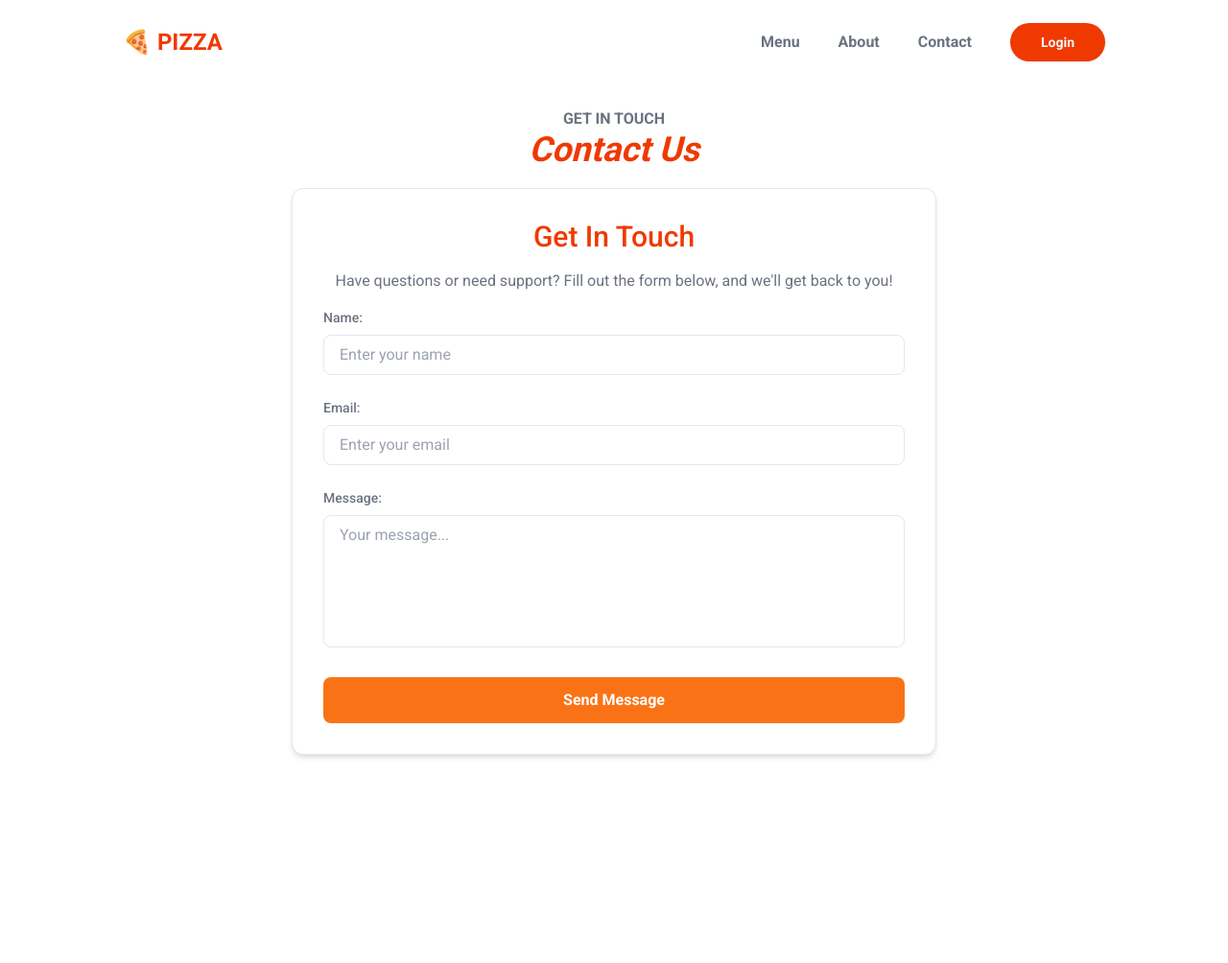
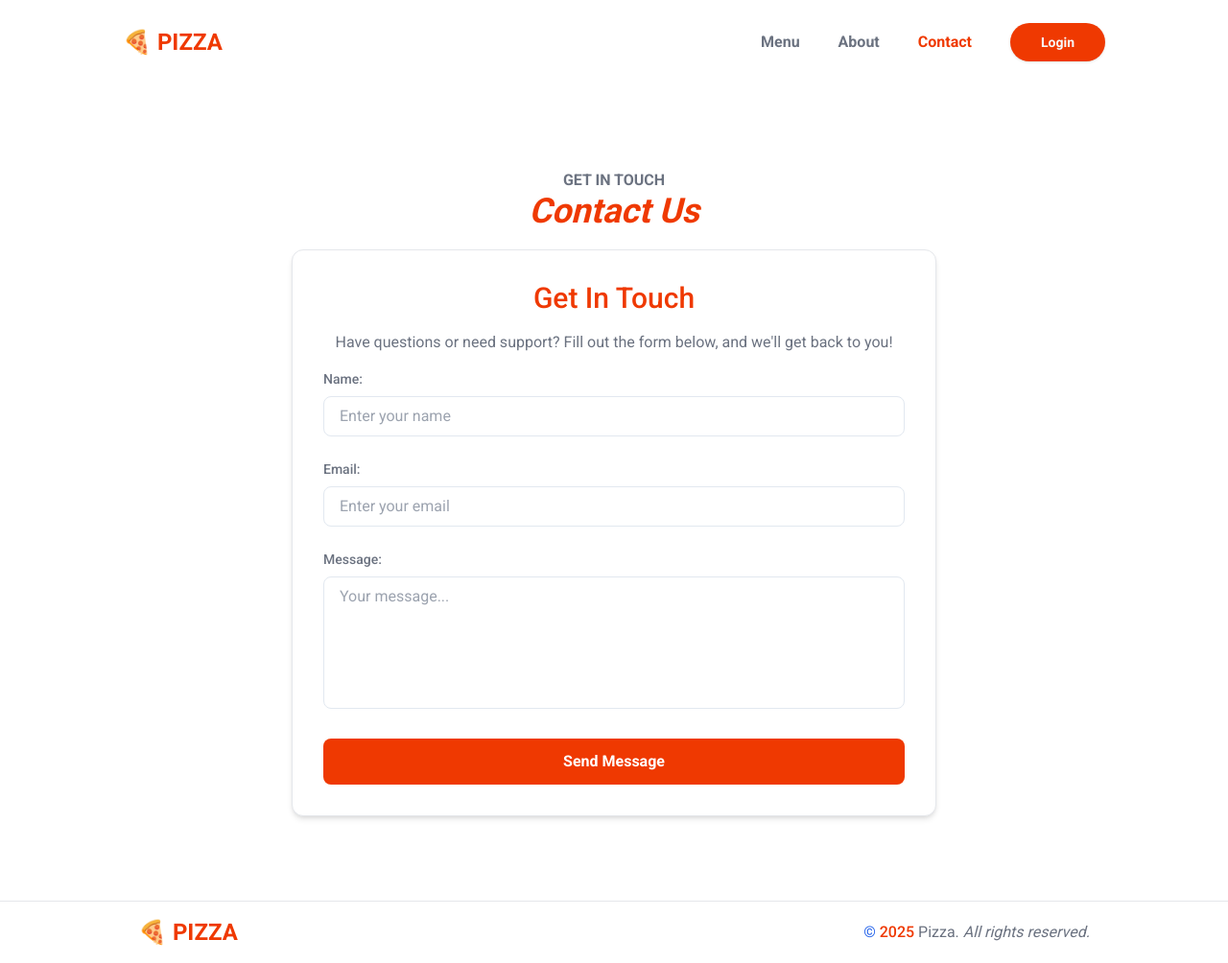
Before and after one commit to mohammadalnseirat/food-ordering-next, a Next.js app: page /contact in a window 1280 px wide. Shown: the whole page at 96% size. Before the commit the page ends 811 px from the top, so only its background shows below. Built offline with nearby package versions, Linux system fonts and the light colour scheme.

Commit message:
Edit In The Component

```diff
--- a/src/app/_components/BestSellers.tsx
+++ b/src/app/_components/BestSellers.tsx
@@ -9,7 +9,7 @@ async function BestSellers() {
   const bestSellers = await getBestSellers(6);
 
   return (
-    <section>
+    <section className="section-page">
       <div className="container">
       <div className="mb-4 text-center">
         <MainHeading title="Our Best Sellers" subtitle="check out" />
--- a/src/app/_components/Hero.tsx
+++ b/src/app/_components/Hero.tsx
@@ -6,11 +6,11 @@ import Image from "next/image";
 
 function Hero() {
   return (
-    <section className="section-gap">
+    <section className="section-page">
       <div className="container grid grid-cols-1 md:grid-cols-2">
         {/* Hero Left Side Content Start Here */}
         <div className="md:py-12">
-          <h1 className="text-4xl font-semibold">Slice Into Happiness</h1>
+          <h1 className="text-3xl sm:text-4xl font-semibold">Slice Into Happiness</h1>
           <p className="text-gray-500 my-5">
             Craving Pizza? We have got you covered with fresh intredients,
             endless flavor, and the fatest delivery, your perfect slice is just
--- a/src/app/globals.css
+++ b/src/app/globals.css
@@ -76,7 +76,7 @@ html {
   .container {
     @apply mx-auto px-4 md:px-8 lg:px-16 xl:px-32;
   }
-  .section-gap {
+  .section-page {
     @apply my-8 md:my-16;
   }
 }
--- a/src/app/layout.tsx
+++ b/src/app/layout.tsx
@@ -2,6 +2,7 @@ import type { Metadata } from "next";
 import { Roboto } from "next/font/google";
 import "./globals.css";
 import Header from "@/components/header";
+import Footer from "@/components/footer";
 
 const roboto = Roboto({
   subsets: ["latin"],
@@ -23,6 +24,7 @@ export default function RootLayout({
       <body className={roboto.className}>
         <Header />
         {children}
+        <Footer/>
       </body>
     </html>
   );
--- a/src/components/contactUs/index.tsx
+++ b/src/components/contactUs/index.tsx
@@ -71,7 +71,7 @@ function Contact() {
 
           <button
             type="submit"
-            className="w-full bg-orange-500 text-white font-semibold py-3 rounded-lg hover:bg-orange-600 transition"
+            className="w-full bg-primary text-white font-semibold py-3 rounded-lg hover:bg-primary/90 transition"
           >
             Send Message
           </button>
--- /dev/null
+++ b/src/components/footer/index.tsx
@@ -0,0 +1,20 @@
+import Link from "../link";
+
+function Footer() {
+  return (
+    <footer className="border-t border-t-gray-200 p-4 ">
+      <div className=" container max-w-7xl mx-auto flex ">
+        <div className="flex flex-col md:flex-row items-center md:justify-between gap-4 w-full">
+          <Link href="/" className="text-primary font-semibold text-2xl ">
+            🍕 PIZZA
+          </Link>
+          <p className="text-gray-500">
+            <span className="text-blue-600">&copy;</span> <span className="text-primary font-medium">{new Date().getFullYear()}</span> Pizza. <span className="italic"> All rights reserved.</span>
+          </p>
+        </div>
+      </div>
+    </footer>
+  );
+}
+
+export default Footer;
--- a/src/components/header/Navbar.tsx
+++ b/src/components/header/Navbar.tsx
@@ -4,9 +4,11 @@ import Link from "../link";
 import { Button, buttonVariants } from "../ui/button";
 import { useState } from "react";
 import { Menu, XIcon } from "lucide-react";
+import { usePathname } from "next/navigation";
 
 function Navbar() {
   const [openMenu, setOpenMenu] = useState(false);
+ const pathname = usePathname()
   //! Array For Links:
   const links = [
     {
@@ -60,8 +62,14 @@ function Navbar() {
               className={`font-semibold ${
                 link.href === `${Routes.AUTH}/${Pages.LOGIN}`
                   ? `${buttonVariants({ size: "lg" })} !rounded-full !px-8`
-                  : "text-gray-500 hover:text-primary transition-colors duration-200"
-              } `}
+                  : " hover:text-primary transition-colors duration-200"
+              }
+              ${
+                pathname === `/${link.href}`
+                  ? "text-primary"
+                  : "text-gray-500"
+              }
+              `}
             >
               {link.title}
             </Link>
```
